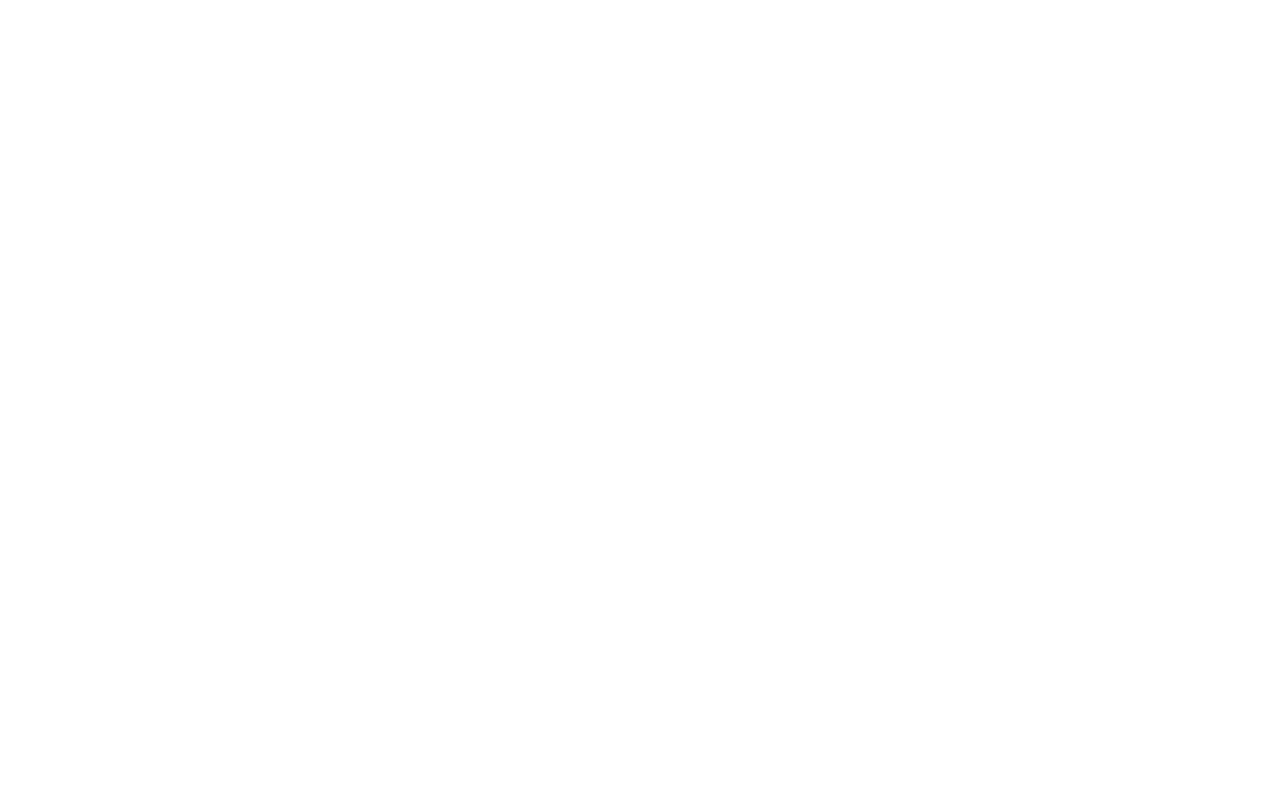
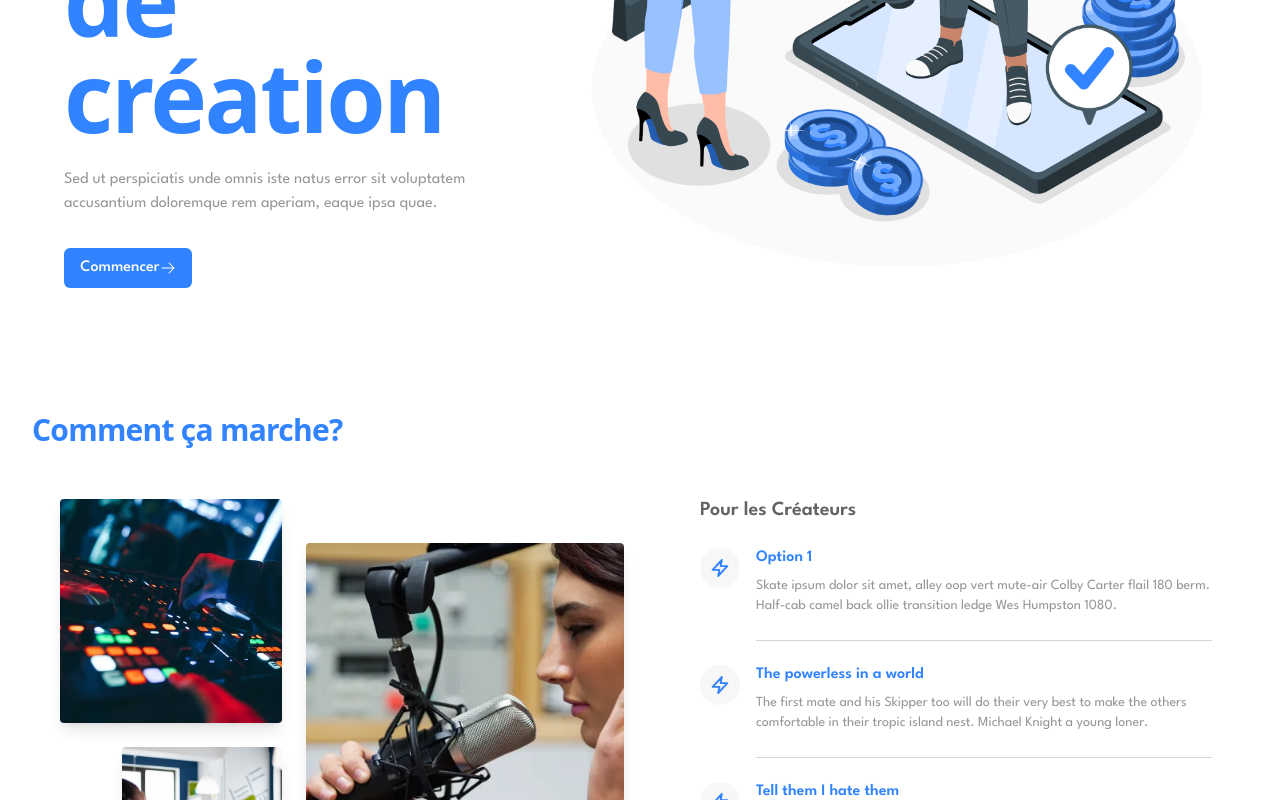
Before and after one commit to KevinArmache/Yonet-Project, a Next.js app: page /pour-les-vendeurs in a window 1280 px wide. Before the commit this address had no page. Shown: the part 500-1300 px from the top of the page. Before the commit the page ends 800 px from the top, so only its background shows below. Built offline with nearby package versions, Linux system fonts and the light colour scheme.

Commit message:
add pour-les-vendeurs page

```diff
--- a/components/Buttons/Button.jsx
+++ b/components/Buttons/Button.jsx
@@ -4,12 +4,10 @@
 const Button = ({ url, text, buttonIcon, variant }) => {
   return (
     <Link className={`flex py-2 px-6 shadow transition duration-150 rounded-md font-medium text-base items-center justify-center ${variant == "outline" ? 'bg-transparent border border-white text-white hover:border-primary hover:bg-white hover:text-primary' : variant == "light" ? 'bg-white border border-white text-primary hover:bg-primary hover:text-white' : variant == "noborder" ? 'text-primary bg-transparent border-none shadow-none hover:bg-primary  hover:text-white' : 'text-white bg-primary border-none shadow-none hover:bg-white  hover:text-primary' }`} href={url}>
-      <span>
+      <span className='inline-flex items-center space-x-2'>
         {text}
+        {buttonIcon && React.createElement(buttonIcon, { className: 'h-4 w-4' })}
       </span>
-      {buttonIcon ? (
-        React.createElement(buttonIcon, { className: 'h-4 w-4', 'aria-hidden': true })
-      ): null}
     </Link>
   )
 }
--- a/components/HomePageSections/Action.jsx
+++ b/components/HomePageSections/Action.jsx
@@ -1,8 +1,11 @@
 import Button from 'components/Buttons/Button'
 import Image from 'next/image'
+import { useRouter } from 'next/router'
 import React from 'react'
 
 const Action = () => {
+  const router = useRouter()
+
   return (
     <section className='bg-primary'>
       <div className='px-4 py-6 mx-auto sm:max-w-xl md:max-w-full lg:max-w-screen-xl md:px-24 lg:px-8 lg:py-12 flex flex-col lg:flex-row items-center justify-center space-x-6'>
@@ -16,8 +19,8 @@
           </p>
         </div>
         <div className='basis-1/3 mt-8 lg:mt-0 flex items-center justify-center space-x-8'>
-          <Button text="Devenir Vendeur" url="/pour-les-vendeurs" variant="outline" />
-          <Button text="Service Client" url="/assistance" variant="light" />
+          {router.pathname.includes('pour-les-vendeurs') ? null : <Button text="Devenir Vendeur" url="/pour-les-vendeurs" variant="outline" />}
+          <Button text="Commencer" url="/connexion" variant="light" />
         </div>
       </div>
     </section>
--- /dev/null
+++ b/components/PourLesVendeurs/Header.jsx
@@ -0,0 +1,34 @@
+import { ArrowRightIcon } from '@heroicons/react/24/solid'
+import Button from 'components/Buttons/Button'
+import Image from 'next/image'
+import React from 'react'
+
+const VendeurHeader = () => {
+
+  return (
+    <section className='bg-white flex flex-col lg:flex-row items-center justify-between mx-4 lg:max-w-6xl lg:mx-auto min-h-screen lg:max-h-screen lg:space-x-8'>
+      <div className=''>
+        <h1 className='my-6 font-sans text-6xl font-extrabold leading-none tracking-tight text-primary sm:text-8xl md:mx-auto'>
+          Proposez vos services de création
+        </h1>
+        <p className="text-base text-variant">
+          Sed ut perspiciatis unde omnis iste natus error sit voluptatem accusantium doloremque rem aperiam, eaque ipsa quae.
+        </p>
+        <div className='mt-8 w-32'>
+          <Button text="Commencer" url="/connexion" buttonIcon={ArrowRightIcon} />
+        </div>
+      </div>
+      <div className=''>
+        <Image
+          width={1080}
+          height={1080}
+          alt=""
+          src="/asset/figures/sponsor.png"
+          className='w-full'
+        />
+      </div>
+    </section>
+  )
+}
+
+export default VendeurHeader
--- /dev/null
+++ b/components/PourLesVendeurs/Steps.jsx
@@ -0,0 +1,151 @@
+import { ArrowRightIcon } from '@heroicons/react/24/solid'
+import LinkButtons from 'components/Buttons/LinkButtons'
+import Image from 'next/image'
+import React from 'react'
+
+const VendeurSteps = () => {
+
+  return (
+    <section className='bg-white'>
+      <div className='px-4 py-6 mx-auto sm:max-w-xl md:max-w-full lg:max-w-screen-xl md:px-24 lg:px-8 lg:py-12'>
+        <div className=''>
+          <h1 className='mb-12 font-sans text-xl font-bold leading-none tracking-tight text-primary sm:text-3xl md:mx-auto'>
+            Comment ça marche?
+          </h1>
+        </div>
+        {/* Section for creators */}
+        <div className='grid gap-10 lg:grid-cols-2'>
+          <div className="flex items-center justify-center -mx-4 lg:pl-8">
+            <div className="flex flex-col items-end px-3">
+              <Image
+                className="object-cover mb-6 rounded shadow-lg h-28 sm:h-48 xl:h-56 w-28 sm:w-48 xl:w-56"
+                src="/asset/images/beatmaker.jpg"
+                alt=""
+                width={1080}
+                height={720}
+              />
+              <img
+                className="object-cover w-20 h-20 rounded shadow-lg sm:h-32 xl:h-40 sm:w-32 xl:w-40"
+                src="/asset/images/video-editor.jpeg"
+                alt=""
+                width={1080}
+                height={720}
+              />
+            </div>
+            <div className="px-3">
+              <img
+                className="object-cover w-40 h-40 rounded shadow-lg sm:h-64 xl:h-80 sm:w-64 xl:w-80"
+                src="/asset/images/voice-artist.jpg"
+                alt=""
+                width={1080}
+                height={720}
+              />
+            </div>
+          </div>
+          <div className='flex flex-col justify-center md:ml-10 md:pr-8 xl:pr-0 lg:max-w-lg'>
+            <div className="flex mb-6">
+              <h1 className='text-secondary font-semibold text-lg lg:text-xl'>
+                Pour les Créateurs
+              </h1>
+            </div>
+            <div className="flex">
+              <div className="mr-4">
+                <div className="flex items-center justify-center w-10 h-10 mb-3 rounded-full bg-light">
+                  <svg
+                    className="w-8 h-8 text-primary"
+                    stroke="currentColor"
+                    viewBox="0 0 52 52"
+                  >
+                    <polygon
+                      strokeWidth="3"
+                      strokeLinecap="round"
+                      strokeLinejoin="round"
+                      fill="none"
+                      points="29 13 14 29 25 29 23 39 38 23 27 23"
+                    />
+                  </svg>
+                </div>
+              </div>
+              <div>
+                <h6 className="mb-2 font-semibold text-primary leading-5">
+                  Option 1
+                </h6>
+                <p className="text-sm text-variant">
+                  Skate ipsum dolor sit amet, alley oop vert mute-air Colby Carter
+                  flail 180 berm. Half-cab camel back ollie transition ledge Wes
+                  Humpston 1080.
+                </p>
+                <hr className="w-full my-6 border-gray-300" />
+              </div>
+            </div>
+            <div className="flex">
+              <div className="mr-4">
+                <div className="flex items-center justify-center w-10 h-10 mb-3 rounded-full bg-light">
+                  <svg
+                    className="w-8 h-8 text-primary"
+                    stroke="currentColor"
+                    viewBox="0 0 52 52"
+                  >
+                    <polygon
+                      strokeWidth="3"
+                      strokeLinecap="round"
+                      strokeLinejoin="round"
+                      fill="none"
+                      points="29 13 14 29 25 29 23 39 38 23 27 23"
+                    />
+                  </svg>
+                </div>
+              </div>
+              <div>
+                <h6 className="mb-2 font-semibold text-primary leading-5">
+                  The powerless in a world
+                </h6>
+                <p className="text-sm text-variant">
+                  The first mate and his Skipper too will do their very best to
+                  make the others comfortable in their tropic island nest. Michael
+                  Knight a young loner.
+                </p>
+                <hr className="w-full my-6 border-gray-300" />
+              </div>
+            </div>
+            <div className="flex">
+              <div className="mr-4">
+                <div className="flex items-center justify-center w-10 h-10 mb-3 rounded-full bg-light">
+                  <svg
+                    className="w-8 h-8 text-primary"
+                    stroke="currentColor"
+                    viewBox="0 0 52 52"
+                  >
+                    <polygon
+                      strokeWidth="3"
+                      strokeLinecap="round"
+                      strokeLinejoin="round"
+                      fill="none"
+                      points="29 13 14 29 25 29 23 39 38 23 27 23"
+                    />
+                  </svg>
+                </div>
+              </div>
+              <div>
+                <h6 className="mb-2 font-semibold text-primary leading-5">
+                  Tell them I hate them
+                </h6>
+                <p className="text-sm text-variant">
+                  Chase ball of string eat plants, meow, and throw up because I
+                  ate plants going to catch the red dot today going to catch the
+                  red dot today. I could pee on this if I had the energy.
+                </p>
+              </div>
+            </div>
+            <div className="flex mt-4">
+              <LinkButtons url="/connexion" text="Connexion" buttonIcon={ArrowRightIcon} />
+            </div>
+          </div>
+        </div>
+        {/* End Section for creators */}
+      </div>
+    </section>
+  )
+}
+
+export default VendeurSteps
--- a/src/pages/index.jsx
+++ b/src/pages/index.jsx
@@ -4,7 +4,6 @@
 import HowItWorks from "components/HomePageSections/HowItWorks";
 import About from "components/HomePageSections/About";
 import Action from "components/HomePageSections/Action";
-import WebsiteNavbar from "components/Navbars/WebsiteNavbar";
 
 export default function Home() {
   return (
--- /dev/null
+++ b/src/pages/pour-les-vendeurs.jsx
@@ -0,0 +1,14 @@
+import Action from "components/HomePageSections/Action";
+import VendeurHeader from "components/PourLesVendeurs/Header";
+import VendeurSteps from "components/PourLesVendeurs/Steps";
+import WebsiteLayout from "layouts/WebsiteLayout";
+
+export default function Home() {
+  return (
+    <WebsiteLayout title="Pour les vendeurs (Professionnels)">
+      <VendeurHeader />
+      <VendeurSteps />
+      <Action />
+    </WebsiteLayout>
+  );
+}
```
Also changed, not shown: public/asset/figures/sponsor.png (added).
